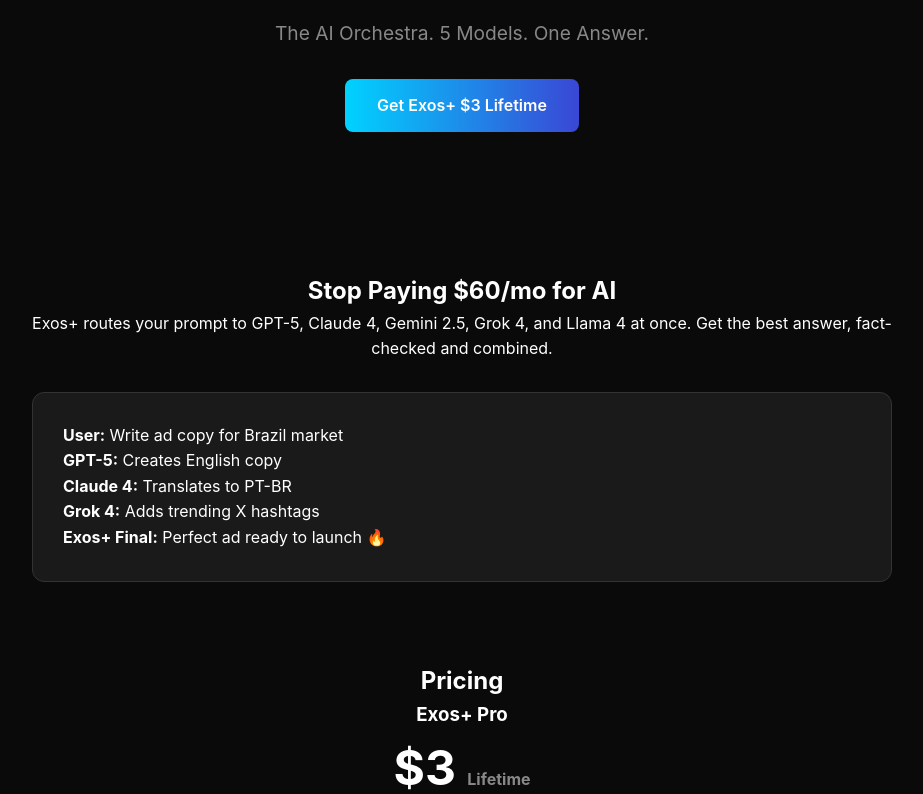
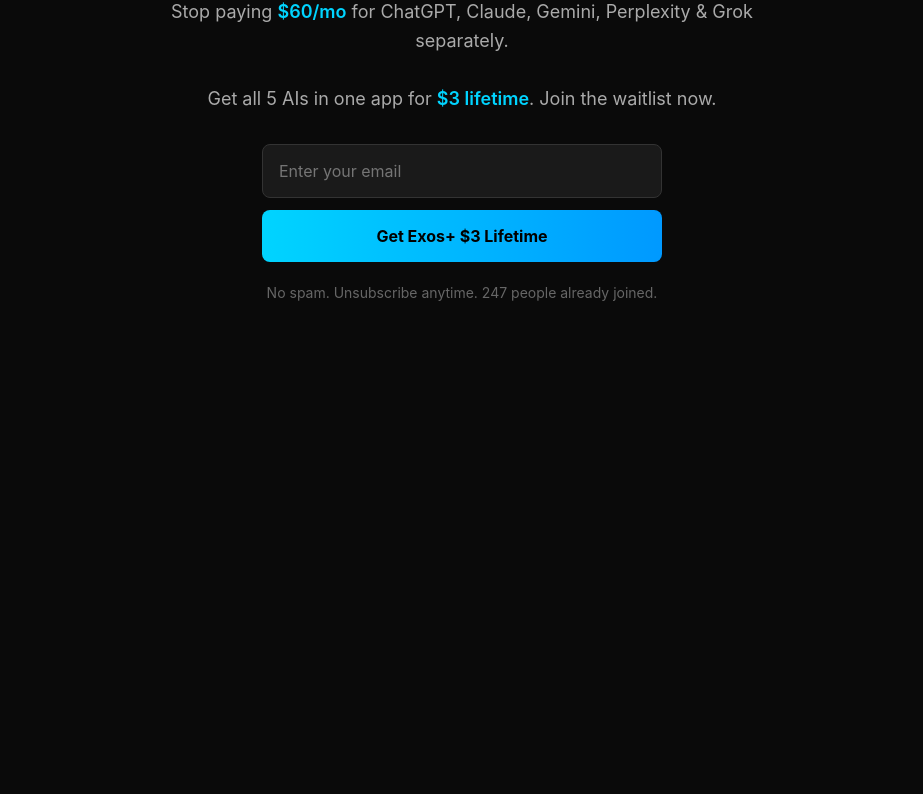
Before and after one commit to MaisonLinore/exosplus.github.io, a plain HTML site: page index.html in a window 1280 px wide. Shown: the part 179-973 px from the top of the page, without its empty margins (178-1101 px from the left). After the commit the page ends 800 px from the top, so only its background shows below. Drawn offline with Linux system fonts and the light colour scheme.

Commit message:
Update index.html

```diff
--- a/index.html
+++ b/index.html
@@ -3,49 +3,96 @@
 <head>
   <meta charset="UTF-8">
   <meta name="viewport" content="width=device-width, initial-scale=1.0">
-  <title>Exos+ AI Orchestra - 5 AIs. One Answer. $3 Lifetime</title>
-  <link rel="stylesheet" href="style.css">
+  <title>Exos+ | 5 AIs for $3 Lifetime</title>
+  <style>
+    * {
+      margin: 0;
+      padding: 0;
+      box-sizing: border-box;
+      font-family: -apple-system, BlinkMacSystemFont, 'Segoe UI', Roboto, sans-serif;
+    }
+    body {
+      background: #0a0a0a;
+      color: #fff;
+      line-height: 1.6;
+      padding: 20px;
+    }
+    .container {
+      max-width: 600px;
+      margin: 0 auto;
+      text-align: center;
+      padding-top: 60px;
+    }
+    h1 {
+      font-size: 48px;
+      margin-bottom: 20px;
+      background: linear-gradient(90deg, #00d4ff, #0099ff);
+      -webkit-background-clip: text;
+      -webkit-text-fill-color: transparent;
+    }
+    p {
+      font-size: 18px;
+      color: #aaa;
+      margin-bottom: 30px;
+    }
+    .highlight {
+      color: #00d4ff;
+      font-weight: 600;
+    }
+    form {
+      display: flex;
+      flex-direction: column;
+      gap: 12px;
+      max-width: 400px;
+      margin: 0 auto;
+    }
+    input[type="email"] {
+      padding: 16px;
+      border-radius: 8px;
+      border: 1px solid #333;
+      background: #1a1a1a;
+      color: #fff;
+      font-size: 16px;
+    }
+    input[type="email"]:focus {
+      outline: none;
+      border-color: #00d4ff;
+    }
+    button {
+      padding: 16px;
+      border-radius: 8px;
+      border: none;
+      background: linear-gradient(90deg, #00d4ff, #0099ff);
+      color: #000;
+      font-size: 16px;
+      font-weight: 700;
+      cursor: pointer;
+      transition: transform 0.2s;
+    }
+    button:hover {
+      transform: scale(1.02);
+    }
+    .small {
+      font-size: 14px;
+      color: #666;
+      margin-top: 20px;
+    }
+  </style>
 </head>
 <body>
   <div class="container">
-    <header>
-      <h1>Exos+ AI</h1>
-      <p class="subtitle">The AI Orchestra. 5 Models. One Answer.</p>
-      <a href="#pricing" class="btn">Get Exos+ $3 Lifetime</a>
-    </header>
+    <h1>Exos+</h1>
+    <p>Stop paying <span class="highlight">$60/mo</span> for ChatGPT, Claude, Gemini, Perplexity & Grok separately.</p>
+    <p>Get all 5 AIs in one app for <span class="highlight">$3 lifetime</span>. Join the waitlist now.</p>
 
-    <section class="hero">
-      <h2>Stop Paying $60/mo for AI</h2>
-      <p>Exos+ routes your prompt to GPT-5, Claude 4, Gemini 2.5, Grok 4, and Llama 4 at once.
-         Get the best answer, fact-checked and combined.</p>
-      <div class="demo-box">
-        <p><strong>User:</strong> Write ad copy for Brazil market</p>
-        <p><strong>GPT-5:</strong> Creates English copy</p>
-        <p><strong>Claude 4:</strong> Translates to PT-BR</p>
-        <p><strong>Grok 4:</strong> Adds trending X hashtags</p>
-        <p><strong>Exos+ Final:</strong> Perfect ad ready to launch 🔥</p>
-      </div>
-    </section>
+    <form action="https://formspree.io/f/YOUR_FORM_ID" method="POST">
+      <input type="email" name="email" placeholder="Enter your email" required>
+      <input type="hidden" name="_subject" value="New Exos+ Waitlist Signup">
+      <input type="hidden" name="_next" value="https://maisonlinore.github.io/exosplus.github.io/thanks.html">
+      <button type="submit">Get Exos+ $3 Lifetime</button>
+    </form>
 
-    <section id="pricing" class="pricing">
-  <h2>Pricing</h2>
-  <div class="pricing-card">
-    <h3>Exos+ Pro</h3>
-    <p class="price">$3 <span>Lifetime</span></p>
-
-    <form id="waitlist-form" action="https://formspree.io/f/mvzlyqvj" method="POST">
-  <input type="email" name="email" placeholder="Masukkan email lo" required>
-  <button type="submit" class="btn">Join Waitlist</button>
-  <p id="form-message" class="small"></p>
-</form>
-
-    <p class="small">vs $720/year for ChatGPT + Claude + Gemini</p>
+    <p class="small">No spam. Unsubscribe anytime. 247 people already joined.</p>
   </div>
-</section>
-    <footer>
-      <p>Exos+ AI Orchestra © 2026</p>
-    </footer>
-  </div>
-  <script src="script.js"></script>
 </body>
 </html>
```
